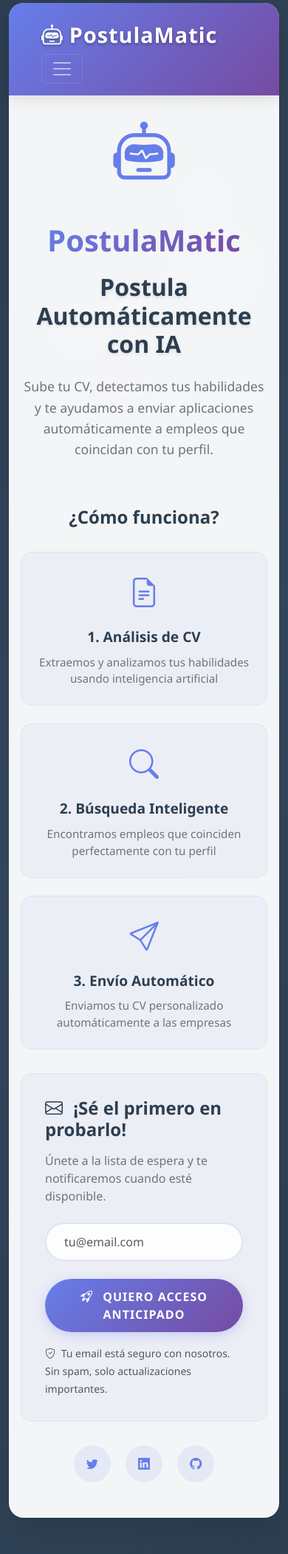
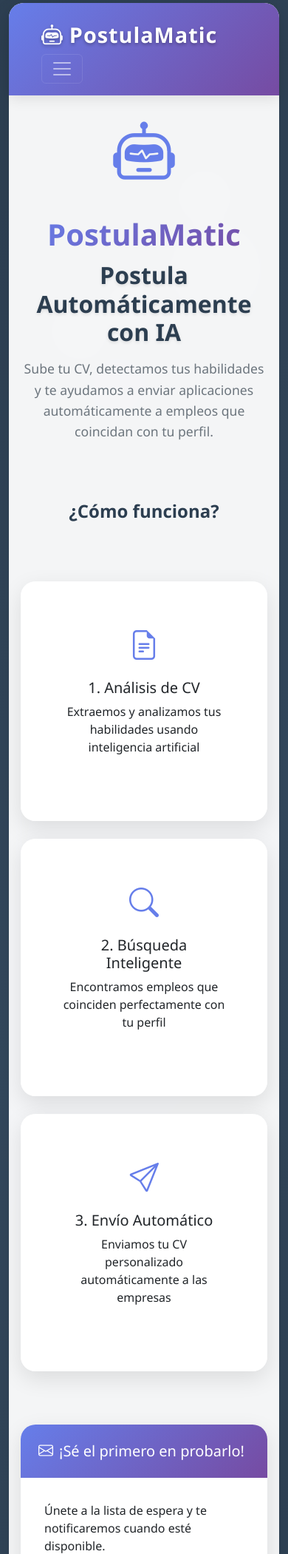
Before and after one commit to idgleb/PostulaMatic, a Django app: page / in a window 390 px wide. Shown: the part 180-2281 px from the top of the page at 74% size. Run offline with Django 5.2, Linux system fonts and the light colour scheme; parts of the project's set-up code (start-up, migrations or seed data) failed here and were passed over.

Commit message:
Restructurar home.html con el mismo formato que la pÃ¡gina de matching usando cards y grid system

```diff
--- a/templates/landing/home.html
+++ b/templates/landing/home.html
@@ -450,7 +450,9 @@
 
     <div class="main-content">
         <!-- Header Section -->
-        <div class="hero-header">
+        <div class="row mb-5">
+            <div class="col-12">
+                <div class="text-center">
                     <div class="hero-icon">
                         <i class="bi bi-robot"></i>
                     </div>
@@ -460,54 +462,74 @@
                         Sube tu CV, detectamos tus habilidades y te ayudamos a enviar aplicaciones automáticamente a empleos que coincidan con tu perfil.
                     </p>
                 </div>
+            </div>
+        </div>
 
         <!-- Features Section -->
-        <div class="features-section">
-            <h2 class="section-title">¿Cómo funciona?</h2>
-            <div class="features-grid">
-                <div class="feature-card">
-                    <div class="feature-icon">
+        <div class="row mb-5">
+            <div class="col-12">
+                <h2 class="section-title text-center">¿Cómo funciona?</h2>
+            </div>
+        </div>
+
+        <div class="row mb-5">
+            <div class="col-lg-4 col-md-6 mb-4">
+                <div class="card feature-card h-100">
+                    <div class="card-body text-center">
+                        <div class="feature-icon mb-3">
                             <i class="bi bi-file-earmark-text"></i>
                         </div>
-                    <div class="feature-title">1. Análisis de CV</div>
-                    <div class="feature-text">Extraemos y analizamos tus habilidades usando inteligencia artificial</div>
+                        <h5 class="card-title">1. Análisis de CV</h5>
+                        <p class="card-text">Extraemos y analizamos tus habilidades usando inteligencia artificial</p>
+                    </div>
+                </div>
             </div>
 
-                <div class="feature-card">
-                    <div class="feature-icon">
+            <div class="col-lg-4 col-md-6 mb-4">
+                <div class="card feature-card h-100">
+                    <div class="card-body text-center">
+                        <div class="feature-icon mb-3">
                             <i class="bi bi-search"></i>
                         </div>
-                    <div class="feature-title">2. Búsqueda Inteligente</div>
-                    <div class="feature-text">Encontramos empleos que coinciden perfectamente con tu perfil</div>
+                        <h5 class="card-title">2. Búsqueda Inteligente</h5>
+                        <p class="card-text">Encontramos empleos que coinciden perfectamente con tu perfil</p>
+                    </div>
+                </div>
             </div>
 
-                <div class="feature-card">
-                    <div class="feature-icon">
+            <div class="col-lg-4 col-md-6 mb-4">
+                <div class="card feature-card h-100">
+                    <div class="card-body text-center">
+                        <div class="feature-icon mb-3">
                             <i class="bi bi-send"></i>
                         </div>
-                    <div class="feature-title">3. Envío Automático</div>
-                    <div class="feature-text">Enviamos tu CV personalizado automáticamente a las empresas</div>
+                        <h5 class="card-title">3. Envío Automático</h5>
+                        <p class="card-text">Enviamos tu CV personalizado automáticamente a las empresas</p>
+                    </div>
                 </div>
             </div>
         </div>
 
         <!-- CTA Section -->
-        <div class="cta-section">
-            <div class="lead-form">
-                <h3 class="cta-title">
-                    <i class="bi bi-envelope me-2"></i>
-                    ¡Sé el primero en probarlo!
-                </h3>
-                <p class="cta-text">
+        <div class="row mb-5">
+            <div class="col-md-6 mx-auto">
+                <div class="card">
+                    <div class="card-header">
+                        <h5 class="card-title mb-0">
+                            <i class="bi bi-envelope me-2"></i>¡Sé el primero en probarlo!
+                        </h5>
+                    </div>
+                    <div class="card-body">
+                        <p class="card-text">
                             Únete a la lista de espera y te notificaremos cuando esté disponible.
                         </p>
 
                         <form method="post">
                             {% csrf_token %}
-                    <div class="form-group">
+                            <div class="form-group mb-3">
                                 {{ form.email }}
                             </div>
-                    <button type="submit" class="btn btn-primary">
+                            <button type="submit" class="btn btn-primary w-100">
                                 <i class="bi bi-rocket-takeoff me-2"></i>
                                 Quiero Acceso Anticipado
                             </button>
@@ -521,9 +543,13 @@
                         </div>
                     </div>
                 </div>
+            </div>
+        </div>
 
         <!-- Social Links -->
-        <div class="social-section">
+        <div class="row">
+            <div class="col-12">
+                <div class="text-center">
                     <div class="social-links">
                         <a href="#" class="social-link" title="Twitter">
                             <i class="bi bi-twitter"></i>
@@ -538,6 +564,8 @@
                 </div>
             </div>
         </div>
+    </div>
+</div>
 
 {% block extra_js %}
 <script src="https://cdn.jsdelivr.net/npm/bootstrap@5.3.0/dist/js/bootstrap.bundle.min.js"></script>
```
Lines whose indentation alone changed are shown as unchanged.
